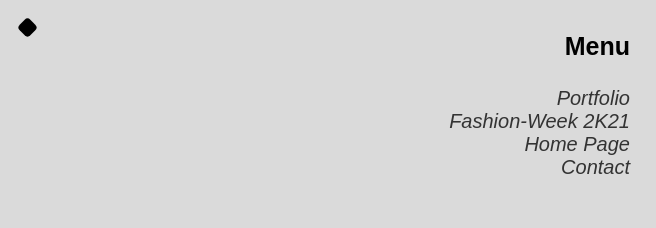
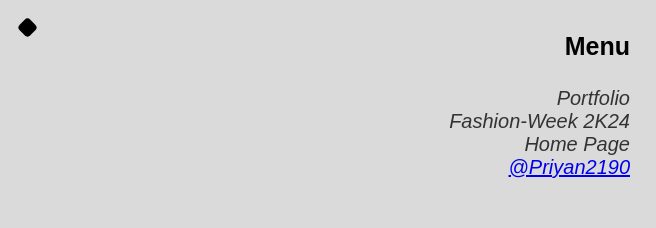
Before and after one commit to Priyan2190/DOLCE-GABBANA, a plain HTML site: page index.html in a window 1280 px wide. Shown: the top 228 px of the page, 0-656 px from the left. Drawn offline with nearby package versions, Linux system fonts and the light colour scheme; grey boxes are pictures that could not be loaded.

Commit message:
Update index.html

```diff
--- a/index.html
+++ b/index.html
@@ -17,9 +17,9 @@
         <div id="left-r">
             <h3>Menu</h3>
             <h4>Portfolio</h4>
-            <h4>Fashion-Week 2K21</h4>
+            <h4>Fashion-Week 2K24</h4>
             <h4>Home Page</h4>
-            <h4>Contact</h4>
+            <h4><a href="https://github.com/Priyan2190">@Priyan2190</a></h4>
 
         </div>
         <div id="left_cent">
```
